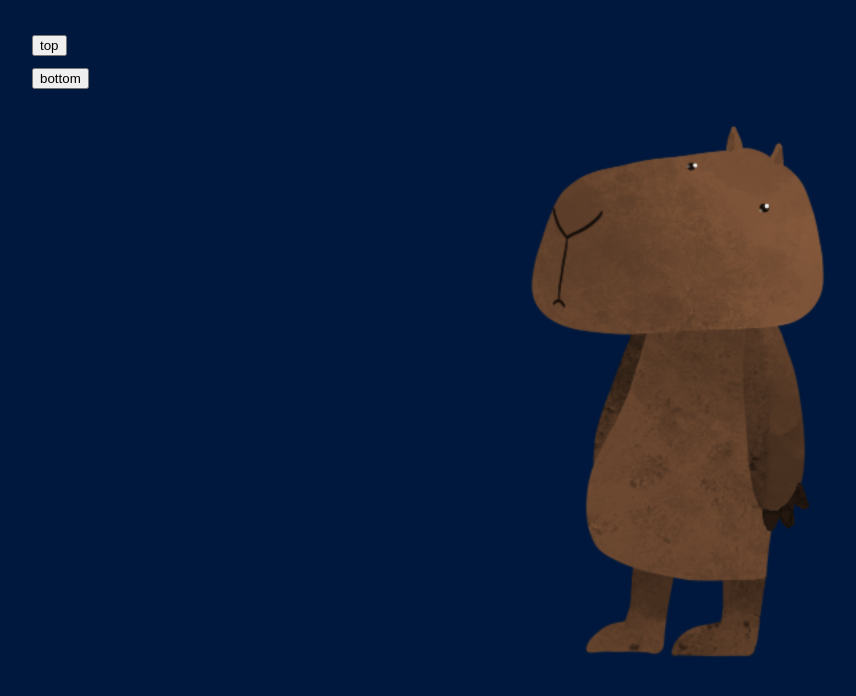
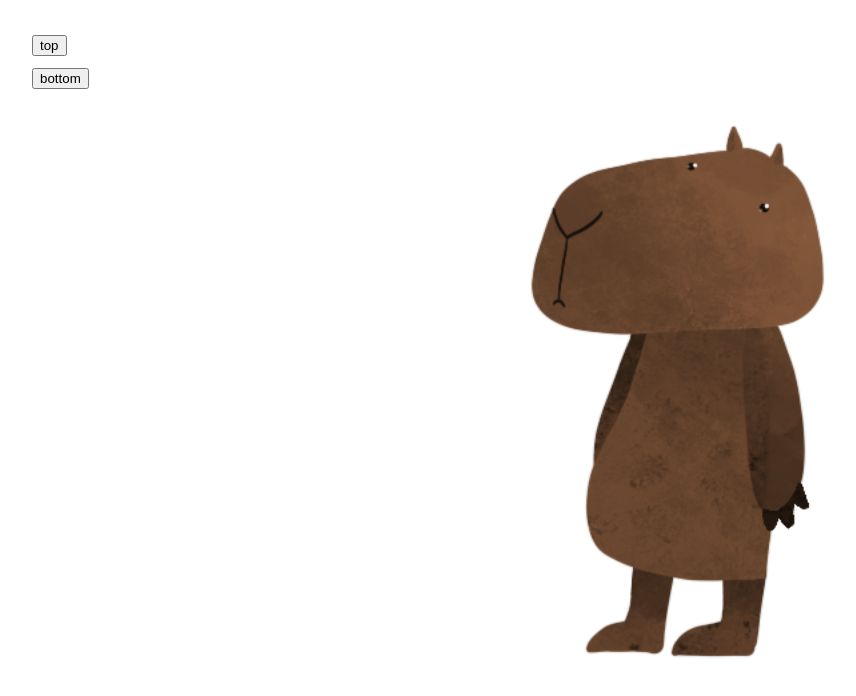
Before and after one commit to vvikttoria/capybara-dressup, a plain HTML site: page index.html in a window 1280 px wide. Shown: the whole page, without its empty margins (16-872 px from the left). Drawn offline with nearby package versions, Linux system fonts and the light colour scheme.

Commit message:
Update dressup.css
Background color change

```diff
--- a/dressup.css
+++ b/dressup.css
@@ -1,6 +1,6 @@
 
 body{
-	background-color: #00183D;
+	background-color: 	#FFFFFF;
   font-family: "Times New Roman", serif;
 }
 
```
